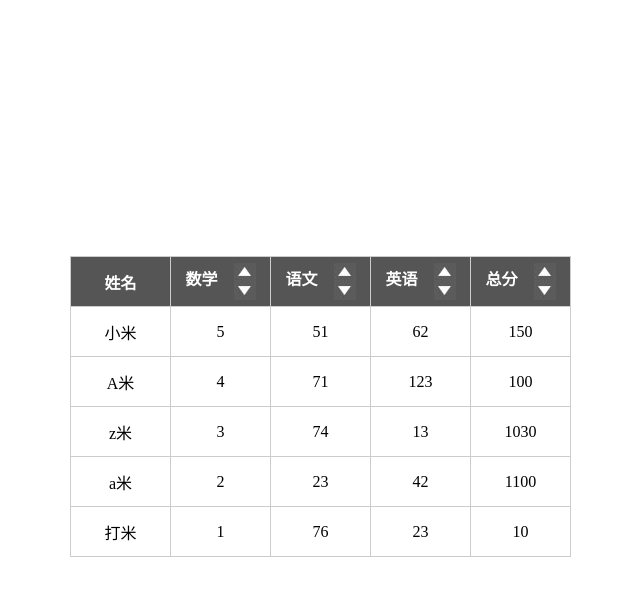
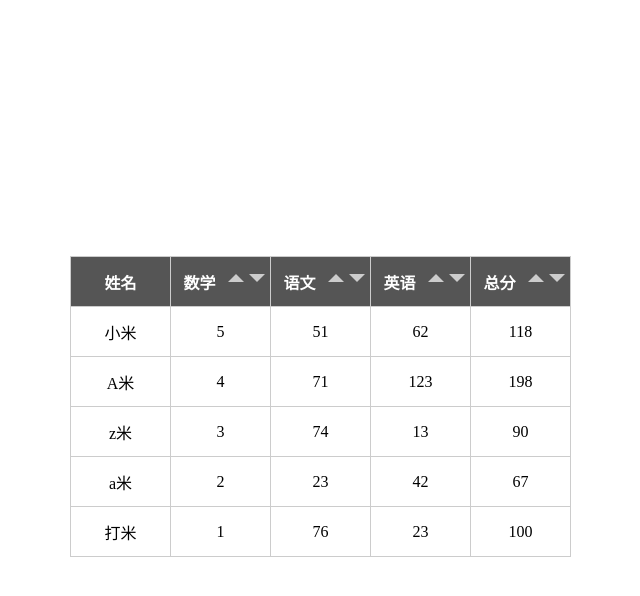
Before and after one commit to hesitation/hesitation.github.io, a plain HTML site: page task__js__modules__table.html in a window 1280 px wide. Both pictures are taken after a click on the element 430 px from the left and 281 px from the top of the page. Shown: the whole page, without its empty margins (186-826 px from the left). Drawn offline with Linux system fonts and the light colour scheme.

Commit message:
优化表格组件

```diff
--- a/task__js__modules__table/index.css
+++ b/task__js__modules__table/index.css
@@ -16,16 +16,25 @@ body {
 	border: 1px solid #ccc;
 	text-align: center;
 }
-.table th span {
-	margin-left: 1em;
-	cursor: pointer;
-	display: inline-block;
-	vertical-align: middle;
-	width: 22px;
-	height: 37px;
-	background: url('btn.png') no-repeat;
-}
+
 .table thead tr {
 	background: #555;
 	color: #fff;
 }
+.table .triangle {
+	float: right;
+	display: inline-block;
+	height: 0;
+	border: 8px solid #ccc;
+	margin-right: 5px;
+	cursor: pointer;
+}
+.table .up {
+	margin-top: -4px;
+	border-color: transparent transparent #ccc transparent ;
+}
+.table .down {
+	margin-top: 4px;
+	border-color:  #ccc transparent transparent transparent;
+
+}
--- a/task__js__modules__table/index.js
+++ b/task__js__modules__table/index.js
@@ -31,7 +31,7 @@ function $ (args) {
 		// 渲染thead：根据sortSwitch判断是否需要渲染span
 		data.thead.forEach(function (value, index) {
 			if(data.sortSwitch[index] === 1) {
-				theadStr += '<th data-id="' + index + '">' + value + '<span></span></th>';
+				theadStr += '<th data-id="' + index + '">' + value + '<span class="triangle down"></span><span class="triangle up"></span></th>';
 			} else {
 				theadStr += '<th data-id="' + index + '">' + value + '</th>';
 			}
@@ -39,7 +39,12 @@ function $ (args) {
 
 		for(row in data.tbody) {
 			let eachRow = '';
+
+			// 求和
+			data.tbody[row][4] = data.tbody[row][1] + data.tbody[row][2] + data.tbody[row][3];
+
 			data.tbody[row].forEach(function (value) {
+
 				eachRow += '<td>' + value + '</td>';
 			});
 
@@ -65,9 +70,17 @@ function $ (args) {
 	Table.prototype.initEvent = function () {
 		// 直接绑定在表格上
 		this.dom.addEventListener('click', (function (evt) {
-			console.log(111)
-			if(evt.target.tagName === 'SPAN') {
+			if(evt.target.tagName === 'SPAN' && / down/g.test(evt.target.className)) {
 				this.sortDown(evt.target.parentNode.getAttribute('data-id'));
+
+				this.initDom(); // 构造DOM节点
+				this.hide();   // 去掉之前的表格节点
+				this.show();   // 这里只是渲染界面，但是并没有绑定事件
+				this.initEvent();  // 所以需要绑定事件
+			}
+			if(evt.target.tagName === 'SPAN' && / up/g.test(evt.target.className)) {
+				this.sortUp(evt.target.parentNode.getAttribute('data-id'));
+				console.log(this.config.data)
 
 				this.initDom(); // 构造DOM节点
 				this.hide();   // 去掉之前的表格节点
@@ -99,7 +112,7 @@ function $ (args) {
 		this.config.data.tbody = newObj;   // 返回排序后的数据
 	};
 
-		// 降序排列
+		// 升序排列
 	Table.prototype.sortUp = function (id) {
 		id = parseInt(id);
 		let tbody = this.config.data.tbody;
@@ -107,7 +120,7 @@ function $ (args) {
 		let newObj = {};
 
 		for(i in tbody) {
-			newArr.push(i[id])
+			newArr.push(tbody[i])
 		}
 		newArr.sort(function (a, b) {     // 排序方法
 			return a[id] - b[id];
```
Also changed, not shown: task__js__modules__table.html (+0 -1 lines), task__js__modules__table/task__js__modules__table.html (+0 -1 lines).
